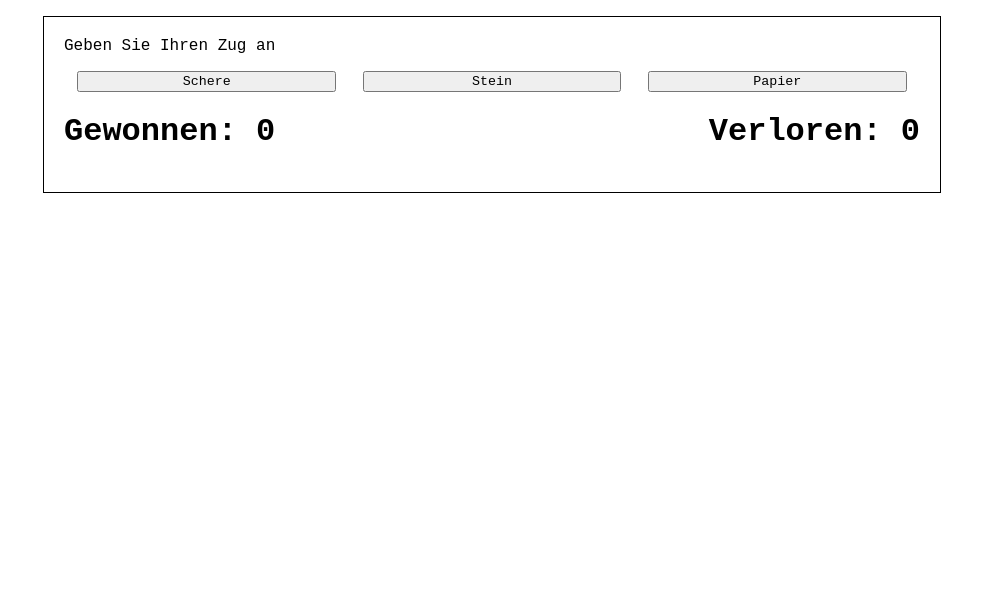
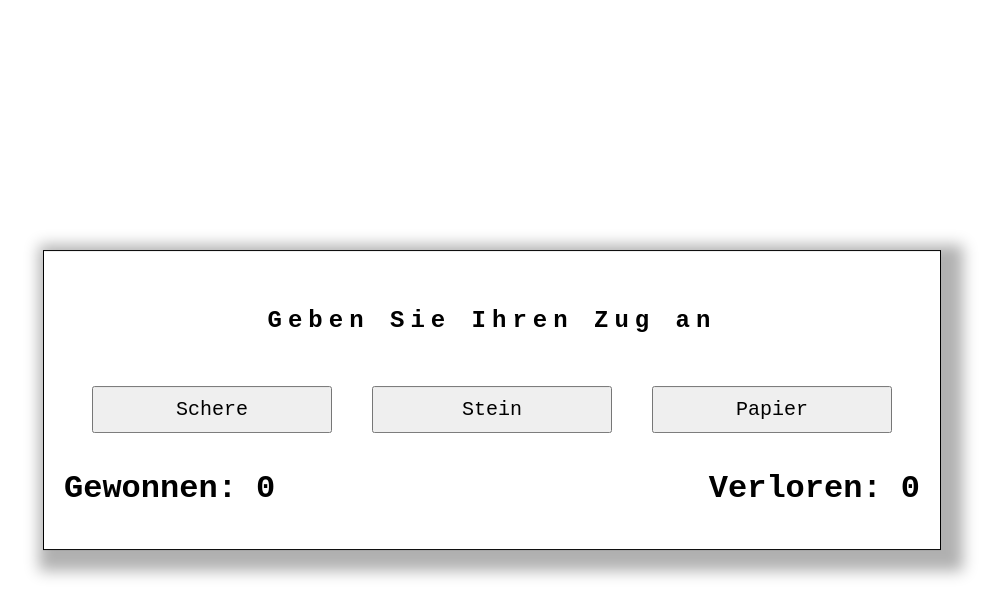
Before and after one commit to Egomann88/JsRock-Paper-Scissors, a plain HTML site: page index.html in a window 1280 px wide. Shown: the whole page, without its empty margins (148-1149 px from the left). Drawn offline with Linux system fonts and the light colour scheme.

Commit message:
index html better css

```diff
--- a/index.html
+++ b/index.html
@@ -13,19 +13,25 @@
 <body>
   <!-- details -->
   <div>
-    <div style="border: 1px solid #000; width: 70vw; margin: auto">
+    <div
+      style="border: 1px solid #000; width: 70vw; margin: auto; position: absolute; left: 50%; top: 50%; transform: translate(-50%, -50%); padding: 0em 0em;"
+      class="boxContainer">
       <div style="margin: 20px 20px">
-        <div>
+        <div
+          style="padding: 0.5em 0.5em; text-align: center; font-size: 1.5em; letter-spacing: 0.25em; font-weight: bold;">
           <p id="chat">Geben Sie Ihren Zug an</p>
         </div>
-        <div style="display: flex; justify-content: space-between">
-          <button style="width: 90vw; margin: 0em 1em" onclick="play(1)">
+        <div style="display: flex; justify-content: space-between; padding: 1em 0.5em;">
+          <button style="width: 90vw; margin: 0em 1em; padding: 0.5em 0em; font-size: 1.25em; font-weight: 500;"
+            onclick="play(1)">
             Schere
           </button>
-          <button style="width: 90vw; margin: 0em 1em" onclick="play(2)">
+          <button style="width: 90vw; margin: 0em 1em; padding: 0.5em 0em; font-size: 1.25em; font-weight: 500;"
+            onclick="play(2)">
             Stein
           </button>
-          <button style="width: 90vw; margin: 0em 1em" onclick="play(3)">
+          <button style="width: 90vw; margin: 0em 1em; padding: 0.5em 0em; font-size: 1.25em; font-weight: 500;"
+            onclick="play(3)">
             Papier
           </button>
         </div>
```
